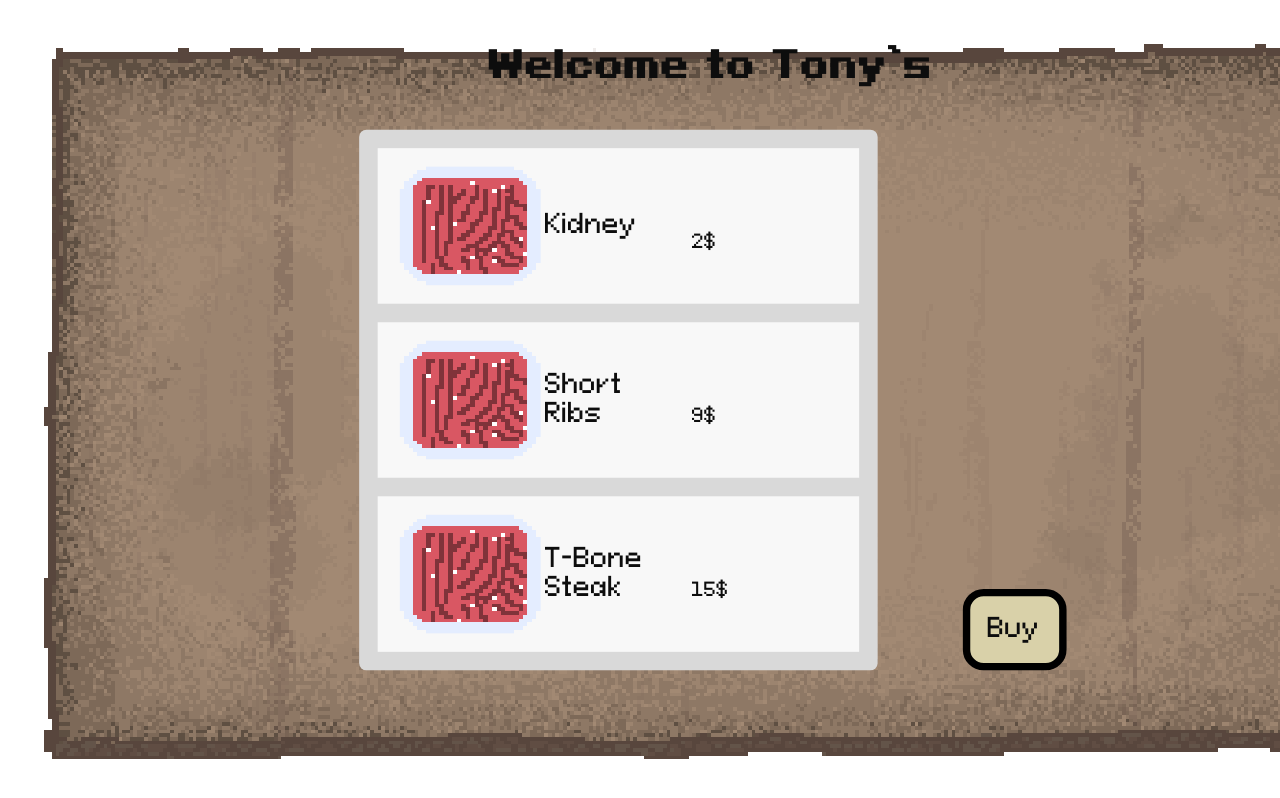
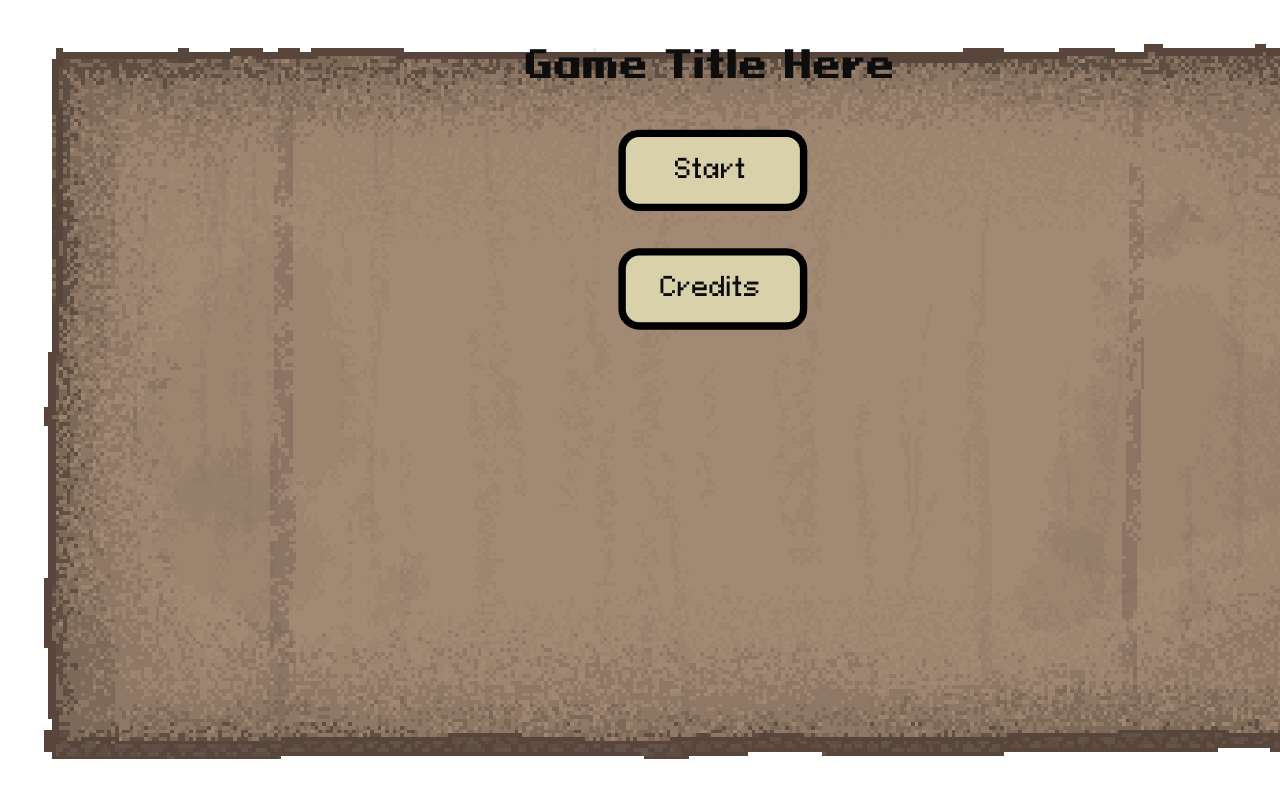
Before and after one commit to realKfiros/cheating-with-a-mimic, a React (Vite) app: page / in a window 1280 px wide. Shown: the top 798 px of the page. Built offline with nearby package versions, Linux system fonts and the light colour scheme.

Commit message:
added a new modal for changing the betting amount

```diff
--- a/src/App.tsx
+++ b/src/App.tsx
@@ -72,8 +72,9 @@ const App = observer(() => {
       <div className="GameCanvas" css={styleGameCanvas}>
         <div className="BackgroundTexture"></div>
         <div className="ForegroundElements">
-          {/* <MainMenu></MainMenu> */}
-          <ButcherMenu />
+          <MainMenu />
+          {/* <ButcherMenu /> */}
+          {/* <PauseMenu /> */}
           <GameContext.Provider value={new GameStore()}>
             <GameView></GameView>
           </GameContext.Provider>
--- a/src/components/Menus/MainMenu.tsx
+++ b/src/components/Menus/MainMenu.tsx
@@ -1,22 +1,21 @@
-import React, {useContext} from 'react';
-import {css} from "@emotion/react";
-import MenuButton from '../menu_button';
-import {AppContext} from "../../store";
-import {menu} from "../../styles";
+import React, { useContext } from "react";
+import { css } from "@emotion/react";
+import MenuButton from "../menu_button";
+import { AppContext } from "../../store";
+import { menu } from "../../styles";
+import Credits from "../modals/Credits";
+import BettingAmount from "../modals/BettingAmount";
 
-const MainMenu = () =>
-{
-	const {openDialog}: any = useContext(AppContext);
+const MainMenu = () => {
+  const { openDialog }: any = useContext(AppContext);
 
-	return <div css={menu}>
-		<div className="title">Game Title Here</div>
-		<MenuButton text="Start" onClick={() => window.alert('wow')}/>
-		<MenuButton text="Credits" onClick={() => openDialog('Credits', <ul>
-			<li>Normandeeznuts</li>
-			<li>@realKfiros</li>
-			<li>matos</li>
-		</ul>)}/>
-	</div>;
-}
+  return (
+    <div css={menu}>
+      <div className="title">Game Title Here</div>
+      <MenuButton text="Start" onClick={() => window.alert("wow")} />
+      <MenuButton text="Credits" onClick={() => openDialog("Credits", <Credits />)} />
+    </div>
+  );
+};
 
 export default MainMenu;
--- /dev/null
+++ b/src/components/modals/BettingAmount.tsx
@@ -0,0 +1,22 @@
+import React from "react";
+import { css } from "@emotion/react";
+
+const bettingAmountStyle = css`
+  display: flex;
+  justify-content: center;
+  .betting-field {
+    color: black;
+    background: white;
+    width: 35%;
+  }
+`;
+
+const BettingAmount = () => {
+  return (
+    <div css={bettingAmountStyle}>
+      <input className="betting-field" name="Bet" type="number" />
+    </div>
+  );
+};
+
+export default BettingAmount;
--- a/src/components/modals/Credits.tsx
+++ b/src/components/modals/Credits.tsx
@@ -1,9 +1,13 @@
-import React from 'react'
+import React from "react";
 
 const Credits = () => {
   return (
-    <div>Credits</div>
-  )
-}
+    <ul>
+      <li>Normandeeznuts</li>
+      <li>@realKfiros</li>
+      <li>matos</li>
+    </ul>
+  );
+};
 
-export default Credits
+export default Credits;
```
